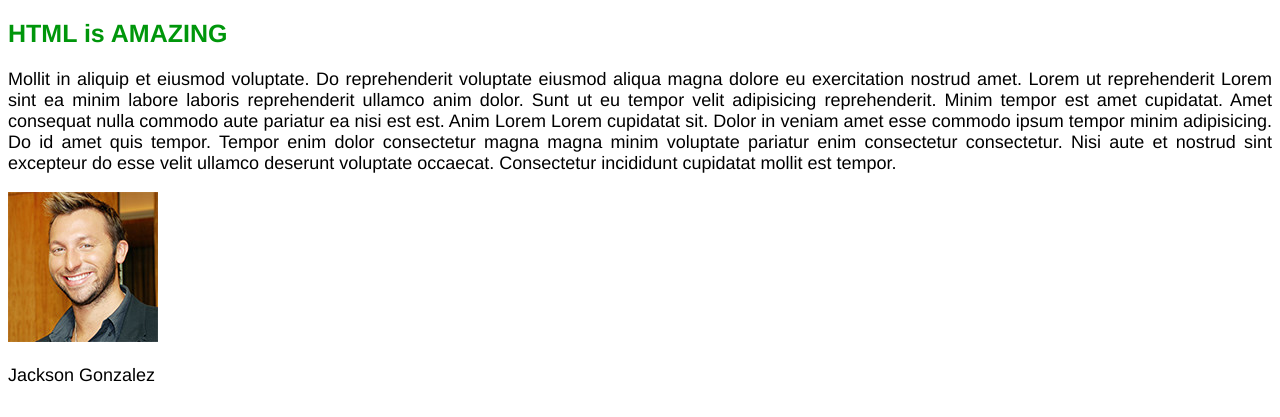
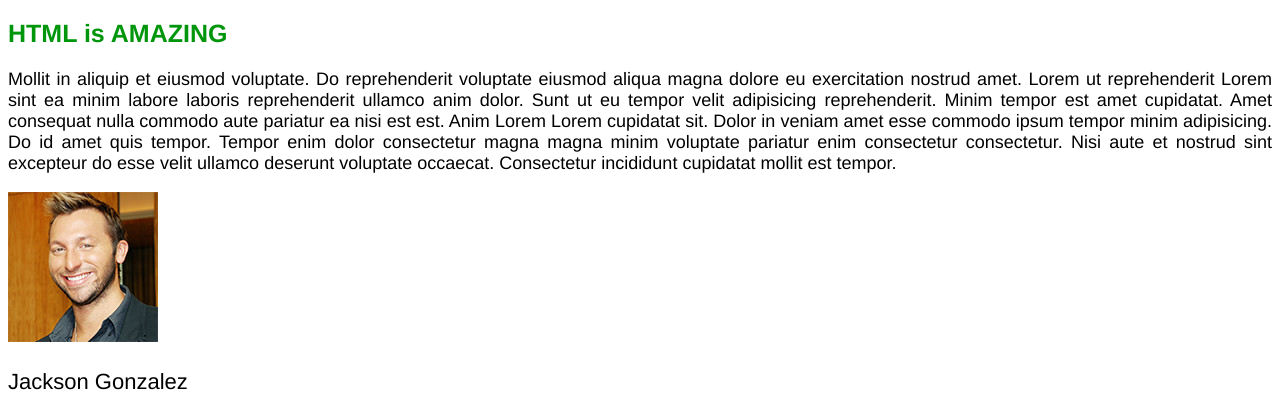
Before and after one commit to devlucasrocha/blog_post, a plain HTML site: page index.html in a window 1280 px wide. Shown: the part 554-971 px from the top of the page. Drawn offline with Linux system fonts and the light colour scheme.

Commit message:
Classes and ID's

```diff
--- a/index.html
+++ b/index.html
@@ -8,7 +8,7 @@
 <body>
     <h1>My first blog post</h1>
     <h2>This is my first blog post</h2>
-    <p>
+    <p class="main-text">
         Mollit in aliquip et eiusmod voluptate. Do reprehenderit voluptate eiusmod aliqua magna dolore eu exercitation nostrud amet. Lorem ut reprehenderit Lorem sint ea minim labore laboris reprehenderit ullamco anim dolor. Sunt ut eu tempor velit adipisicing reprehenderit. Minim tempor est amet cupidatat. Amet consequat nulla commodo aute pariatur ea nisi est est. Anim Lorem Lorem cupidatat sit. Dolor in veniam amet esse commodo ipsum tempor minim adipisicing. Do id amet quis tempor. Tempor enim dolor consectetur magna magna minim voluptate pariatur enim consectetur consectetur. Nisi aute et nostrud sint excepteur do esse velit ullamco deserunt voluptate occaecat. Consectetur incididunt cupidatat mollit est tempor.
     </p>
 
@@ -18,12 +18,12 @@
     <a href="logo.jpg" target="_blank">HTML logo</a>
     <h2>HTML is AMAZING</h2>
 
-    <p>
+    <p class="main-text">
         Mollit in aliquip et eiusmod voluptate. Do reprehenderit voluptate eiusmod aliqua magna dolore eu exercitation nostrud amet. Lorem ut reprehenderit Lorem sint ea minim labore laboris reprehenderit ullamco anim dolor. Sunt ut eu tempor velit adipisicing reprehenderit. Minim tempor est amet cupidatat. Amet consequat nulla commodo aute pariatur ea nisi est est. Anim Lorem Lorem cupidatat sit. Dolor in veniam amet esse commodo ipsum tempor minim adipisicing. Do id amet quis tempor. Tempor enim dolor consectetur magna magna minim voluptate pariatur enim consectetur consectetur. Nisi aute et nostrud sint excepteur do esse velit ullamco deserunt voluptate occaecat. Consectetur incididunt cupidatat mollit est tempor.
     </p>
 
     <img src="author.jpg" alt="Author photo">
-    <p>Jackson Gonzalez</p>
+    <p id="author-text">Jackson Gonzalez</p>
 
 </body>
 </html>
--- a/style.css
+++ b/style.css
@@ -15,6 +15,10 @@ h2 {
     font-size: 25px;
 }
 
-p {
+.main-text {
     text-align: justify;
 }
+
+#author-text {
+    font-size: 22px;
+}
```
